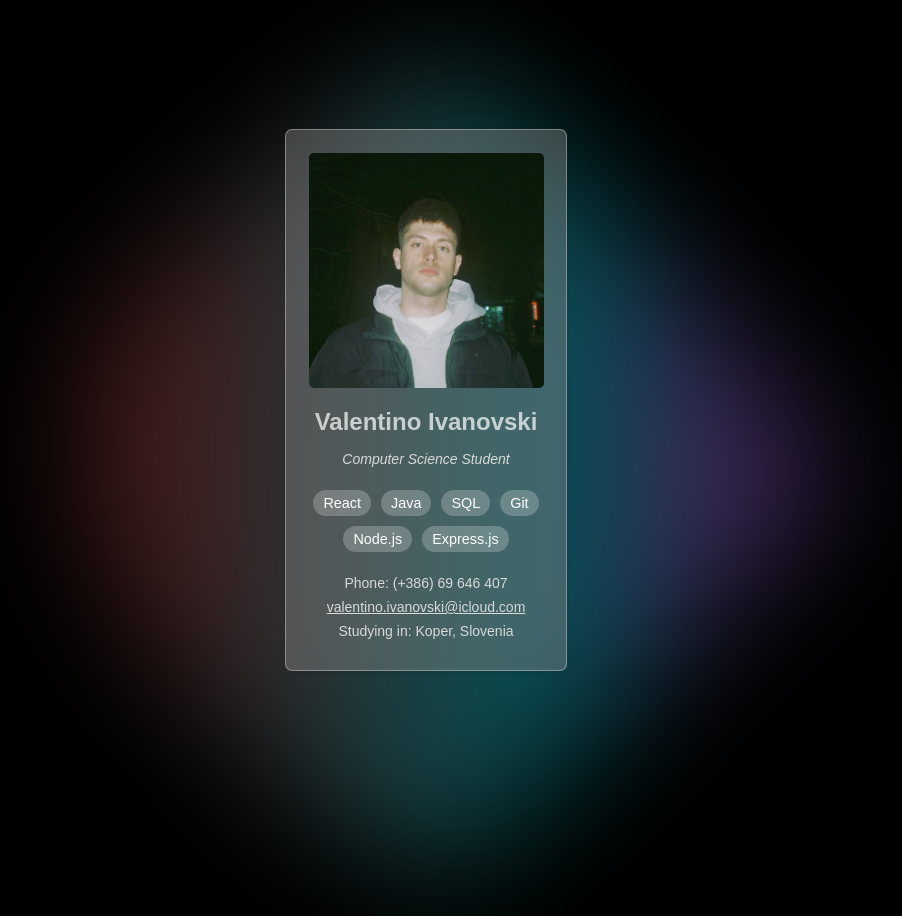
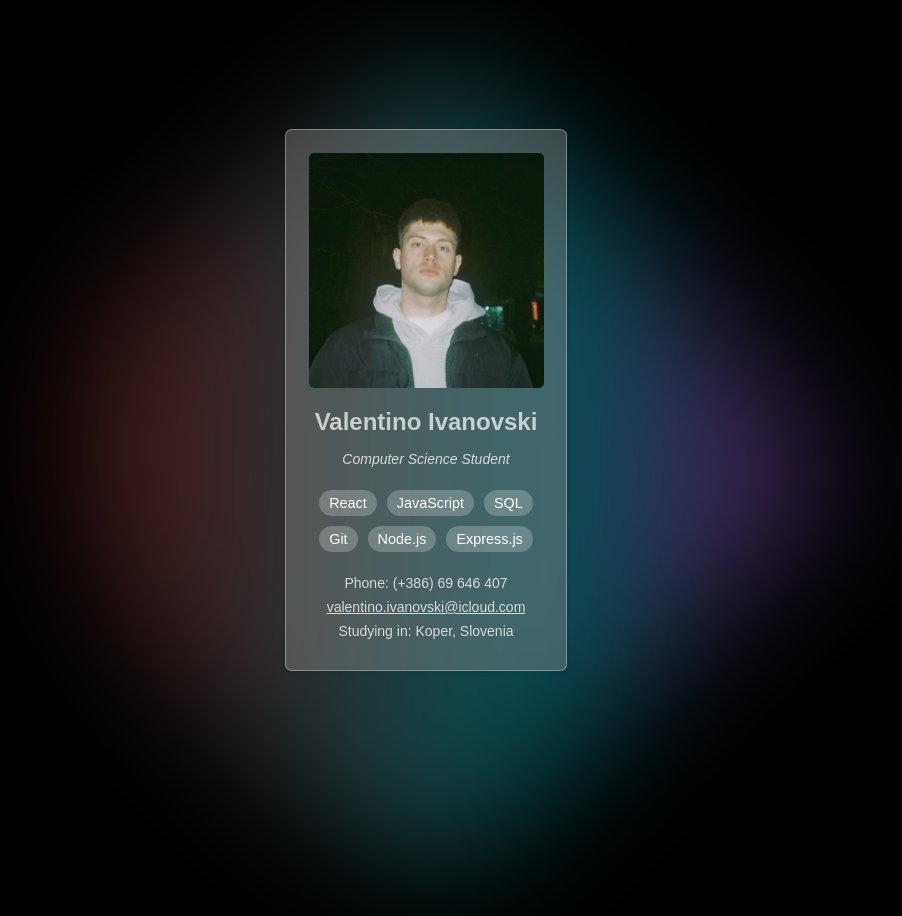
Before and after one commit to valentino-ivanovski/react-business-card, a React (Create React App) app: page / in a window 1280 px wide. Shown: the whole page, without its empty margins (214-1116 px from the left). Built offline with nearby package versions, Linux system fonts and the light colour scheme.

Commit message:
Swapped Java to JavaScript

```diff
--- a/src/Businesscard.js
+++ b/src/Businesscard.js
@@ -44,7 +44,7 @@ const Businesscard = () => {
                         </p>
                         <div className="skills">
                             <span>React</span>
-                            <span>Java</span>
+                            <span>JavaScript</span>
                             <span>SQL</span>
                             <span>Git</span>
                             <span>Node.js</span>
```
